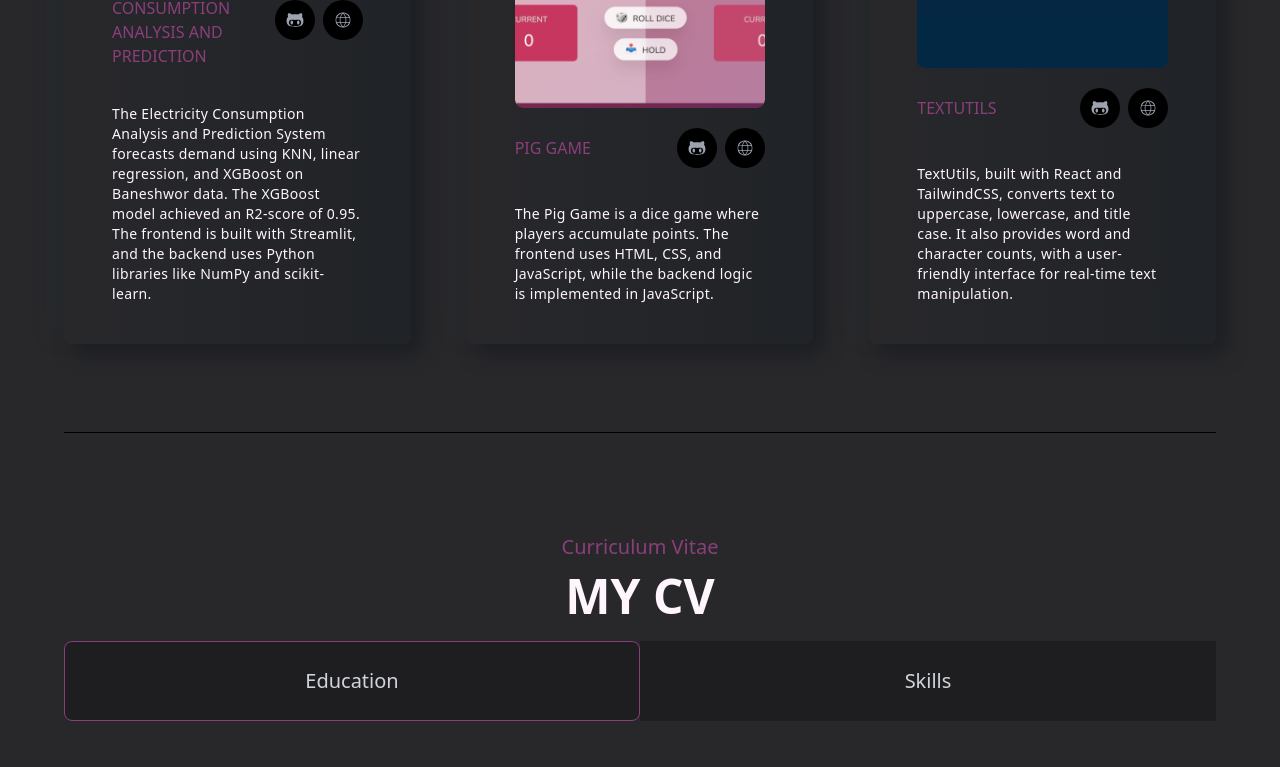
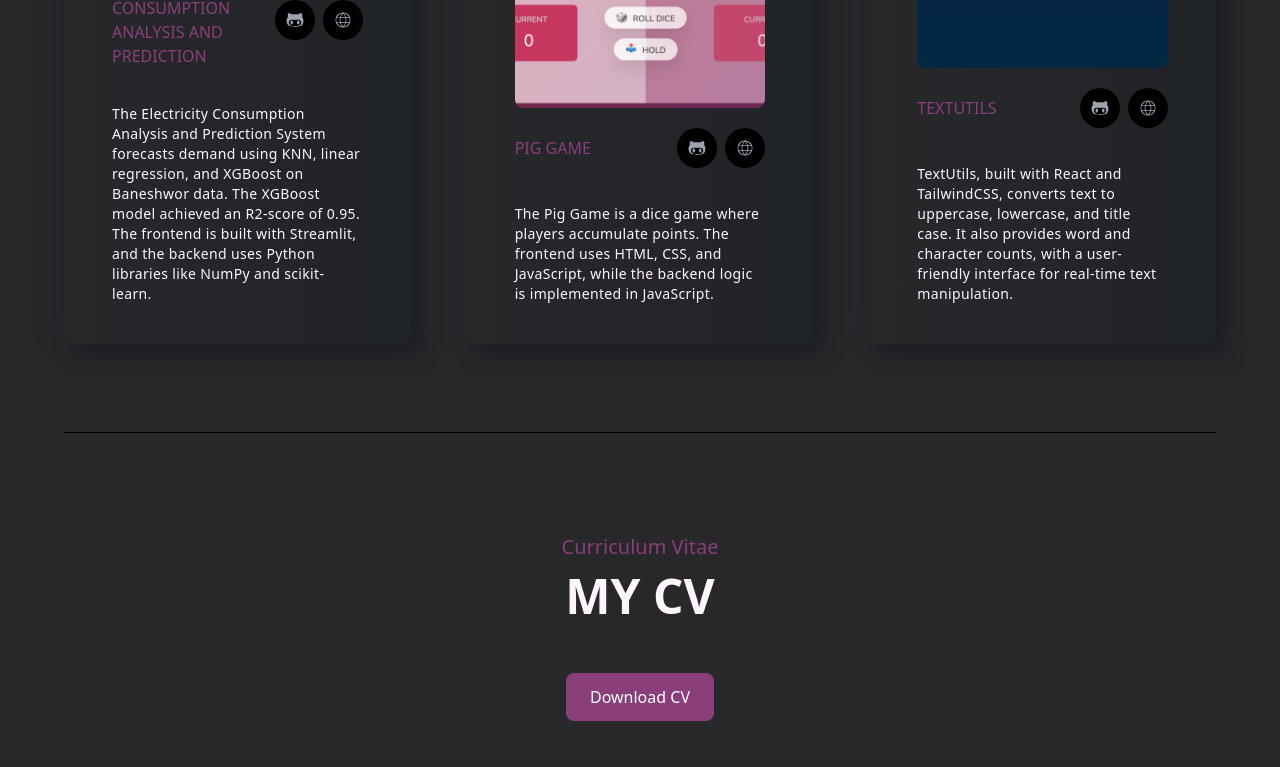
Before and after one commit to Kumud099/my-portfolio, a React (Create React App) app: page / in a window 1280 px wide. Shown: the part 2000-2767 px from the top of the page. Built offline with nearby package versions, Linux system fonts and the light colour scheme.

Commit message:
Added GitHub link support in ProjectCard and updated Project.js

```diff
--- a/src/components/contact/ContactLeft.js
+++ b/src/components/contact/ContactLeft.js
@@ -12,9 +12,7 @@ const ContactLeft = () => {
       />
       <div className="flex flex-col gap-4">
         <h3 className="text-3xl font-bold text-white">Kumud Shrestha</h3>
-        <p className="text-lg font-normal text-gray-400">
-          BackEnd Developer(Node.js)
-        </p>
+        <p className="text-lg font-normal text-gray-400">Computer Engineer</p>
 
         <p className="text-base text-gray-400 flex items-center gap-2">
           Phone: <span className="text-lightText">9861488588</span>
--- a/src/components/cv/Cv.js
+++ b/src/components/cv/Cv.js
@@ -1,22 +1,40 @@
-import React from "react";
+import React, { useState } from "react";
 import Title from "../layout/Title";
-import { useState } from "react";
 import Skills from "./Skills";
-
 import Education from "./Education";
 
 function Cv() {
   const [educationData, setEducationData] = useState(true);
   const [skillsData, setskillsData] = useState(false);
+
+  // Function to handle the download of CV
+  const downloadCv = () => {
+    const link = document.createElement("a");
+    link.href = "/cv.pdf"; // This links to the file in the public folder
+    link.download = "My_CV.pdf"; // The name the file will have when downloaded
+    link.click();
+  };
+
   return (
     <section
       id="cv"
-      className="w-full h-screen  flex-col   pb-20   border-b-[1px] border-b-black"
+      className="w-full min-h-[100vh] flex-col pb-20 border-b-[1px] border-b-black"
     >
-      <div className=" flex justify-center items-center text-center pt-20">
+      <div className="flex justify-center items-center text-center pt-20">
         <Title title="My CV" titleUp="Curriculum Vitae" />
       </div>
-      <div className="w-full flex gap-20">
+
+      {/* Download CV Button Below Header */}
+      <div className="flex justify-center mt-8">
+        <button
+          onClick={downloadCv}
+          className="px-6 py-3 bg-designColor text-white rounded-lg hover:bg-pink-600 transition duration-300"
+        >
+          Download CV
+        </button>
+      </div>
+
+      <div className="w-full flex gap-20 mt-12">
         <ul className="w-full grid grid-cols-2">
           <li
             onClick={() => setEducationData(true) & setskillsData(false)}
@@ -40,9 +58,9 @@ function Cv() {
           </li>
         </ul>
       </div>
-      <div>
+
+      <div className="mt-12">
         {educationData && <Education />}
-
         {skillsData && <Skills />}
       </div>
     </section>
```
Also changed, not shown: 1 other file (tests, documents, lock files or other folders).
